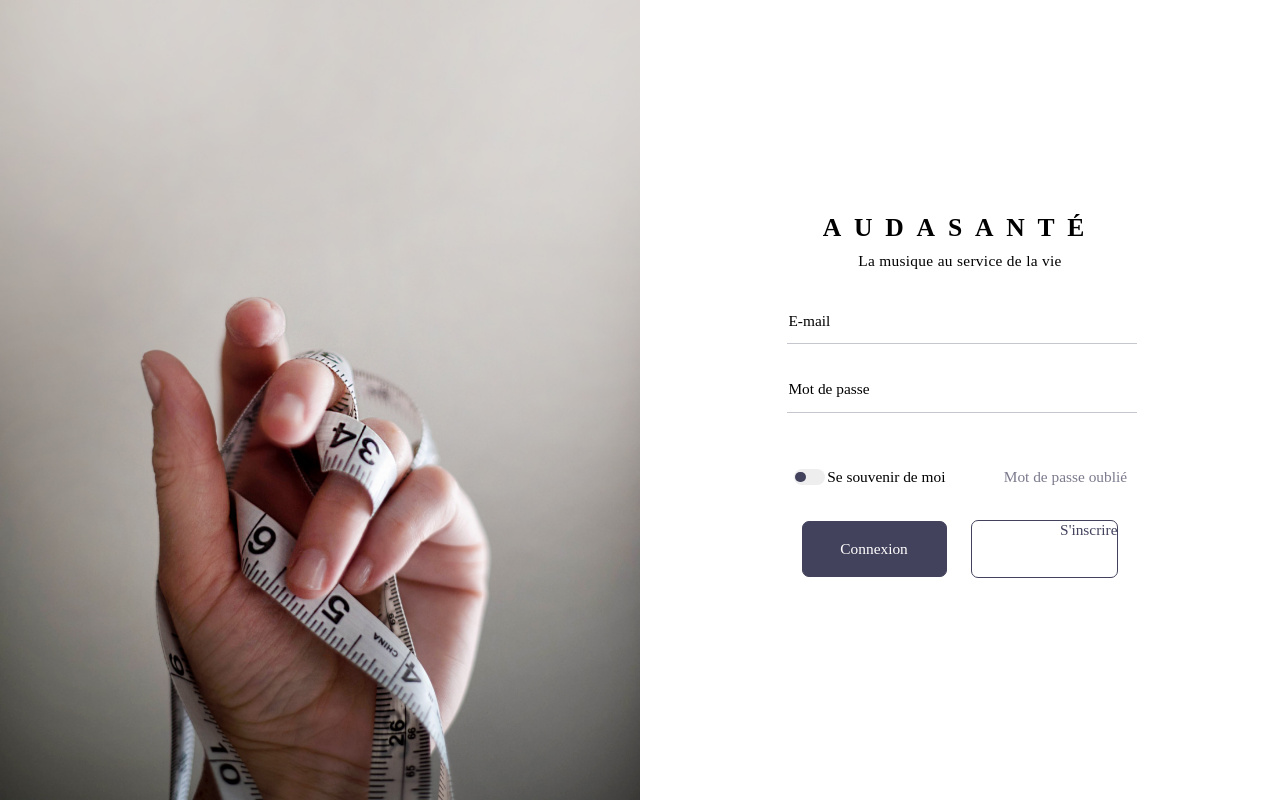
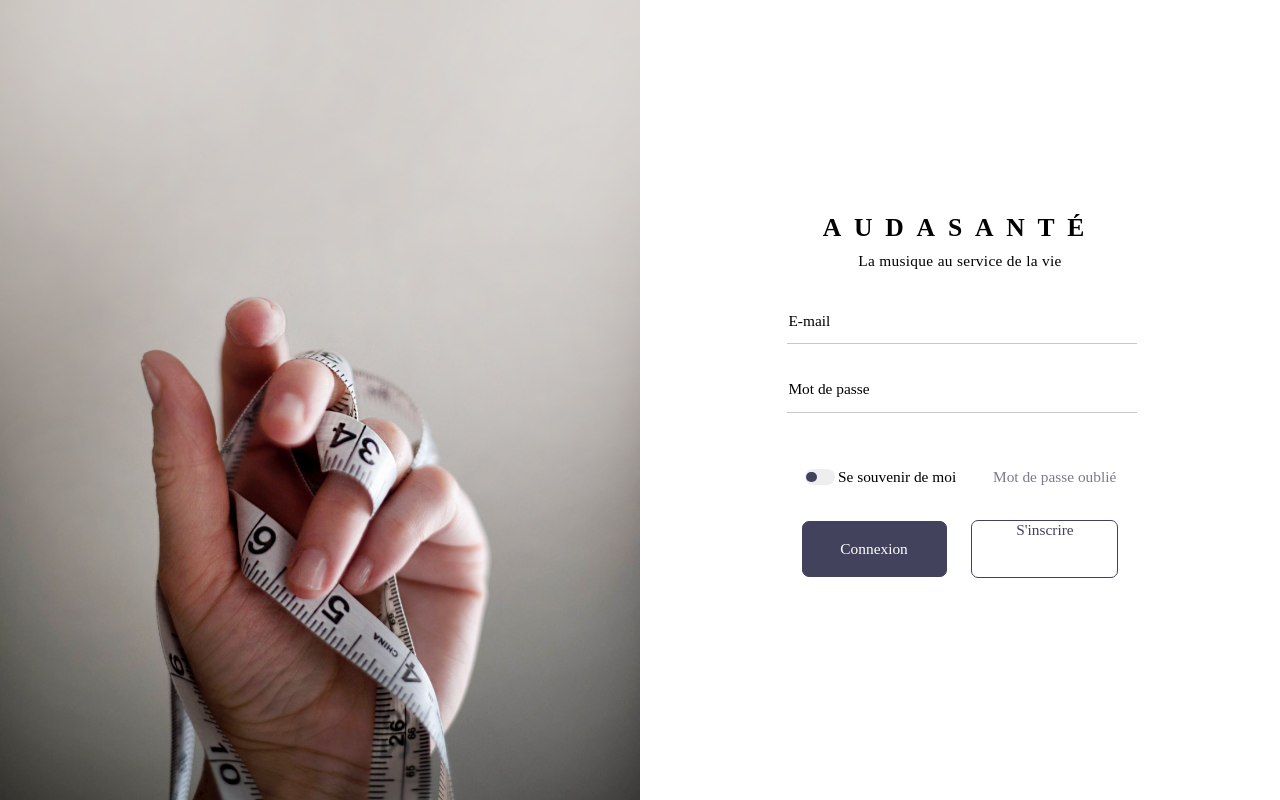
Before and after one commit to Bochelly/audasante, a PHP site: page / in a window 1280 px wide. Run offline with PHP 8.4, Linux system fonts and the light colour scheme.

Commit message:
Remise a la normale

```diff
--- a/CSS/style-connect.css
+++ b/CSS/style-connect.css
@@ -255,11 +255,11 @@ button:focus {
 a{
   text-decoration: none;
   color: rgba(67, 66, 93, 0.7);
-  width: 45%;
   font-size: 1.2vw;
   font-weight: 300;
   text-align: right;
   transition-duration: 0.2s;
+  text-align: center;
 }
 
 a:hover /*lorsque qu'on passe la souris sur le lien*/
--- a/index.php
+++ b/index.php
@@ -60,7 +60,7 @@
 				<p>Se souvenir de moi</p>
 			</div>
 
-			<a href="Patients.html"><span>Mot de passe oublié</span></a>
+			<a href="forbidden.html"><span>Mot de passe oublié</span></a>
 
 			<button class="ghost-round dark"  type="submit" name="submit" value="Connexion">Connexion</button>
 			<a class="ghost-round bright"  onclick="self.location.href='register.php'">S'inscrire</a>
```
